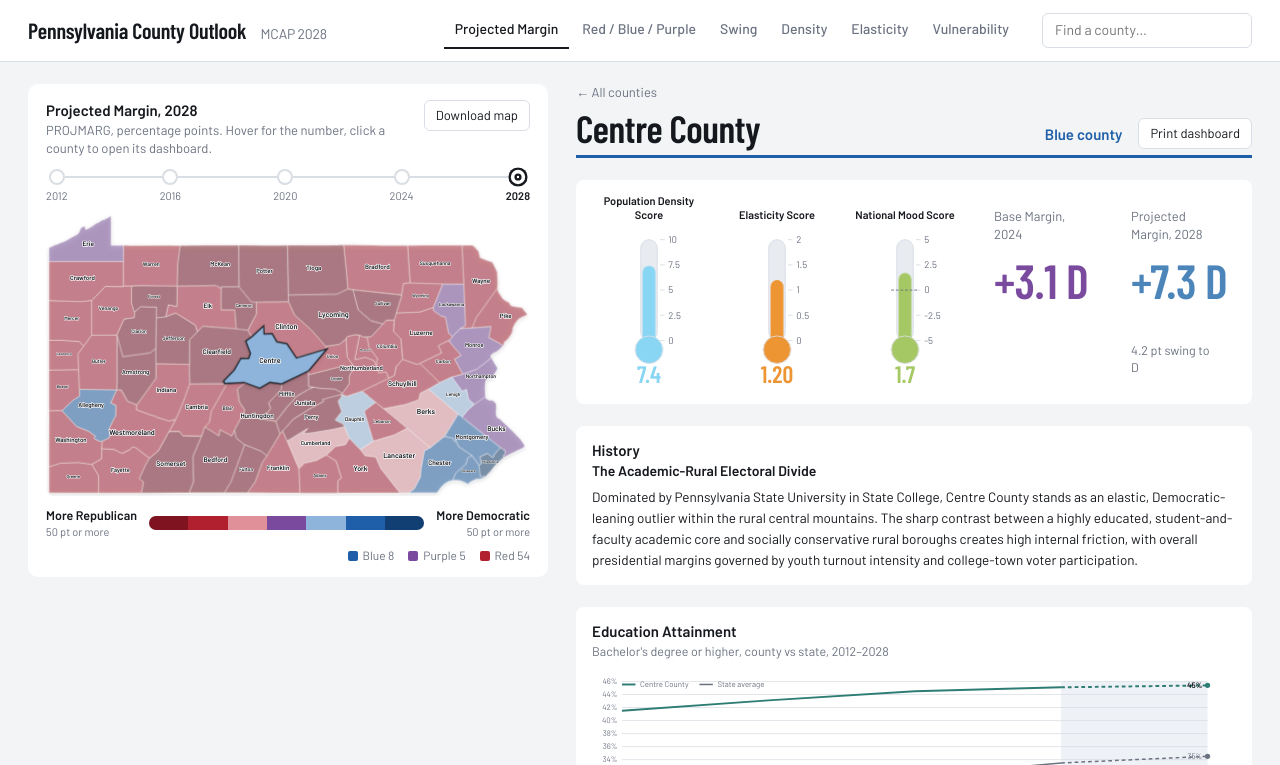
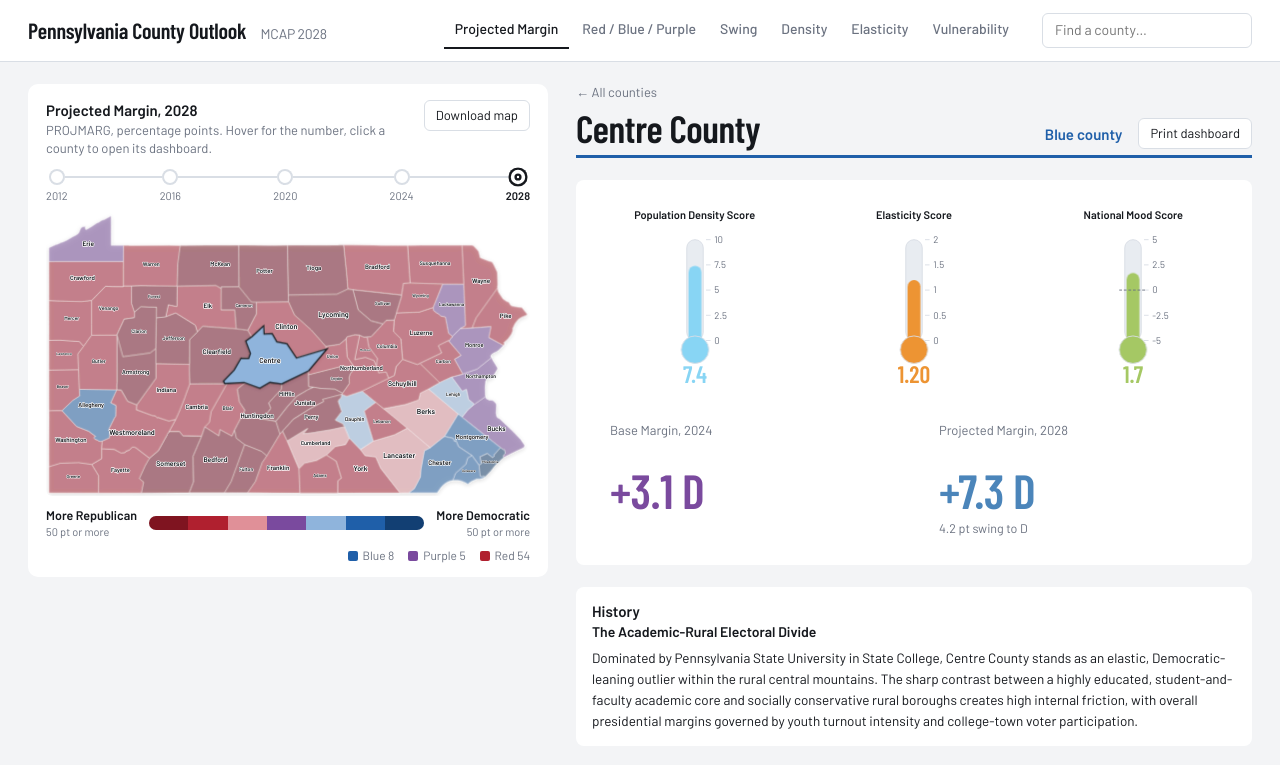
Before and after one commit to matejajelisavcic/67project, a plain HTML site: page index.html in a window 1280 px wide. Both pictures are taken after a click on the icon "Pennsylvania counties". Shown: the top 765 px of the page. Drawn offline with nearby package versions, Linux system fonts and the light colour scheme; a web font is replaced by a local one.

Commit message:
formating on the embeded site

```diff
--- a/css/style.css
+++ b/css/style.css
@@ -155,7 +155,9 @@ svg.map { width: 100%; height: auto; display: block; overflow: hidden; border-ra
 .tip b { display: block; font-size: 13.5px; }
 
 /* ---------- dashboard ---------- */
-.dash { display: flex; flex-direction: column; gap: 22px; min-width: 0; }
+/* .dash is a size container so its rows adapt to the width the dashboard
+   actually gets (embeds, two-column layout), not the browser window. */
+.dash { display: flex; flex-direction: column; gap: 22px; min-width: 0; container: dash / inline-size; }
 .dhead-block { display: flex; flex-direction: column; }
 .btn.back { border: 0; background: none; padding: 0 0 8px; color: var(--muted); font-size: 13px; align-self: flex-start; }
 .btn.back:hover { color: var(--ink); text-decoration: underline; }
@@ -181,9 +183,10 @@ svg.therm { width: 100%; max-width: 110px; height: auto; display: block; }
 .tv { font-family: var(--font-cond); font-size: 26px; font-weight: 600; text-anchor: middle; }
 .tv2 { font-size: 10.5px; font-weight: 600; fill: var(--ink); }
 
-.read { background: var(--panel); border-radius: 8px; padding: 14px 16px; display: flex; flex-direction: column; min-width: 0; }
+.read { background: var(--panel); border-radius: 8px; padding: 14px 16px; display: flex; flex-direction: column; min-width: 0; container-type: inline-size; }
 .read span { font-size: 13px; color: var(--muted); min-height: 2.5em; }
-.read strong { white-space: nowrap; font-size: 48px; line-height: 1; font-weight: 600; margin: 12px 0 6px; letter-spacing: -.01em; }
+/* Number scales with its own box so "+12.3 R" never spills out. */
+.read strong { white-space: nowrap; font-size: clamp(20px, 28cqi, 48px); line-height: 1; font-weight: 600; margin: 12px 0 6px; letter-spacing: -.01em; }
 .read em { font-style: normal; color: var(--muted); font-size: 12.5px; margin-top: auto; }
 
 .panel { background: var(--panel); border-radius: 8px; padding: 14px 16px 10px; position: relative; min-width: 0; }
@@ -226,6 +229,17 @@ svg.chart { width: 100%; height: auto; display: block; }
 .closest .bar i { position: absolute; top: 0; bottom: 0; }
 
 /* ---------- responsive ---------- */
+/* Metrics row: driven by the dashboard's width (container queries). */
+@container dash (max-width: 680px) {
+  .row.metrics { grid-template-columns: repeat(6, 1fr); }
+  .row.metrics .thermbox { grid-column: span 2; }
+  .row.metrics .read { grid-column: span 3; }
+  .row.two { grid-template-columns: 1fr; }
+}
+@container dash (max-width: 420px) {
+  .row.metrics .read { grid-column: span 6; }
+  .read span { min-height: 0; }
+}
 @media (max-width: 1100px) {
   main { grid-template-columns: 1fr; }
   .mapwrap { position: static; }
@@ -244,7 +258,6 @@ svg.chart { width: 100%; height: auto; display: block; }
   .mapwrap { padding: 14px 14px 12px; }
   .dhead { flex-wrap: wrap; }
   .dhead h2 { font-size: 30px; }
-  .read strong { font-size: 40px; }
   .vul { flex-wrap: wrap; }
   .scale .end { max-width: 34%; }
 }
```
